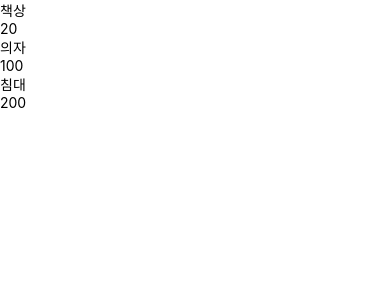
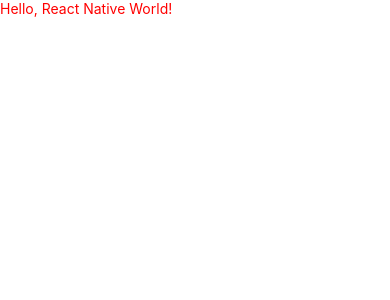
Before and after one commit to Hyemin0102/react-native-app, a React Native app: screen / in a window 390 px wide. Shown: the top 300 px of the page. Built offline with nearby package versions, Linux system fonts and the light colour scheme.

Commit message:
onPress 이벤트 적용

```diff
--- a/App.tsx
+++ b/App.tsx
@@ -1,14 +1,12 @@
 import React from 'react';
 
 import {SafeAreaView} from 'react-native';
-import Item from './components/Item/Item.js';
+import MyText from './components/MyText/MyText.js';
 
 function App(): React.JSX.Element {
   return (
     <SafeAreaView>
-      <Item name={'책상'} price={20} />
-      <Item name={'의자'} price={100} />
-      <Item name={'침대'} price={200} />
+      <MyText />
     </SafeAreaView>
   );
 }
--- a/components/MyText/MyText.js
+++ b/components/MyText/MyText.js
@@ -2,7 +2,18 @@
 import {Text} from 'react-native';
 import style from './style';
 const MyText = () => {
-  return <Text style={style.text}>Hello, React Native World!</Text>;
+  const handleTextClick = () => {
+    alert('텍스트 클릭함');
+  };
+  return (
+    <Text style={style.text} onPress={() => handleTextClick()}>
+      Hello, React Native World!
+    </Text>
+  );
 };
 
 export default MyText;
+
+/*
+onPress - 클릭이벤트
+*/
```
